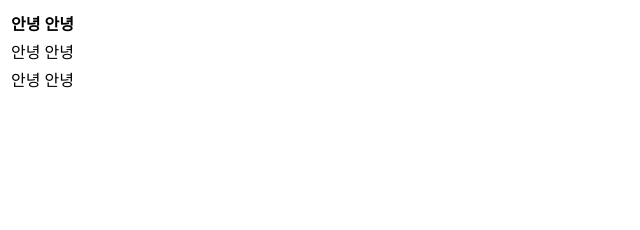
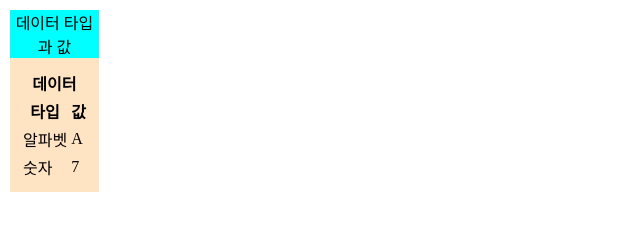
Before and after one commit to oen142/public-study, a plain HTML site: page html-study/html/table.html in a window 1280 px wide. Shown: the whole page, without its empty margins (0-640 px from the left). Drawn offline with Linux system fonts and the light colour scheme.

Commit message:
colgroup col

```diff
--- a/html-study/css/main.css
+++ b/html-study/css/main.css
@@ -15,3 +15,12 @@ span {
     padding: 20px;
     display: block;
 }
+table {
+    margin: 10px;
+    padding: 10px;
+    stroke: red;
+    background: bisque;
+}
+caption{
+    background: aqua;
+}
--- a/html-study/html/table.html
+++ b/html-study/html/table.html
@@ -3,21 +3,32 @@
 <head>
     <meta charset="UTF-8">
     <title>Table</title>
+    <link rel="stylesheet" href="../css/main.css">
 </head>
+
 <body>
 <table>
+    <caption>데이터 타입과 값</caption>
+    <colgroup>
+        <col span="2">
+        <col >
+    </colgroup>
     <tr>
-            <th>안녕</th>
-            <th>안녕</th>
+        <th colspan="2" id="th-data">데이터</th>
     </tr>
     <tr>
-            <td>안녕</td>
-            <td>안녕</td>
+        <th abbr="Type" scope="col" headers="th-data">타입</th>
+        <th abbr="Value" scope="col" headers="th-data">값</th>
     </tr>
     <tr>
-            <td>안녕</td>
-            <td>안녕</td>
+        <td>알파벳</td>
+        <td>A</td>
     </tr>
+    <tr>
+        <td>숫자</td>
+        <td>7</td>
+    </tr>
+
 </table>
 </body>
 </html>
```
Also changed, not shown: 1 other file. Lines whose indentation alone changed are shown as unchanged.
